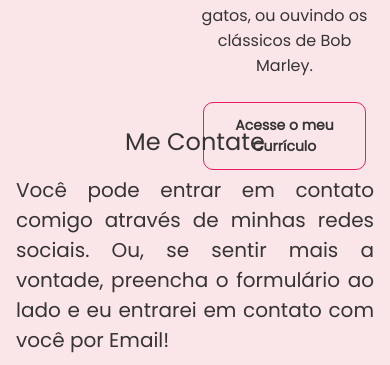
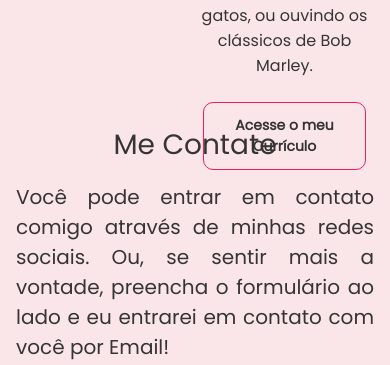
Before and after one commit to TahMoura/TahMoura.github.io, a plain HTML site: page index.html in a window 390 px wide. Shown: the part 1640-2005 px from the top of the page. Drawn offline with nearby package versions, Linux system fonts and the light colour scheme.

Commit message:
Adjusting responsiveness

```diff
--- a/styles/style.css
+++ b/styles/style.css
@@ -249,19 +249,28 @@ h4 {
 }
 
 /* Ajustes para o texto "Você pode entrar em contato" */
-.contato_content h4 {
+.contato_container h4 {
     font-size: 32px; /* Tamanho da fonte original */
     text-align: center; /* Alinhamento centralizado */
     margin: 16px 0; /* Margem original */
 }
 
-/* Responsividade para telas pequenas */
-@media screen and (max-width: 768px) {
+/* Responsividade para telas pequenas, como uma tela de 6 polegadas */
+@media screen and (max-width: 600px) {
     .contato_content h4 {
-        font-size: 24px; /* Ajusta o tamanho da fonte em telas pequenas */
-        margin: 16px 8px; /* Ajusta a margem para melhor espaçamento em telas pequenas */
+        font-size: 28px; /* Ajusta o tamanho da fonte para uma tela de 6 polegadas */
+        margin: 16px 8px; /* Ajusta a margem para melhor espaçamento em telas menores */
+    }
+
+    .contato_container {
+        padding: 0 16px; /* Reduz o padding lateral para telas menores */
+    }
+
+    .contato_content {
+        font-size: 18px; /* Ajusta o tamanho da fonte do conteúdo de contato para melhor legibilidade em telas pequenas */
     }
 }
+
 
 .contato_content {
     display: flex;
```
